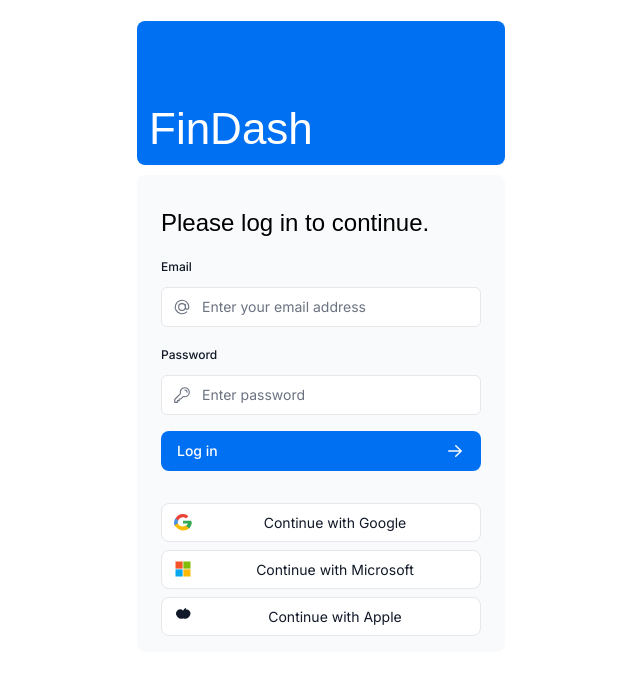
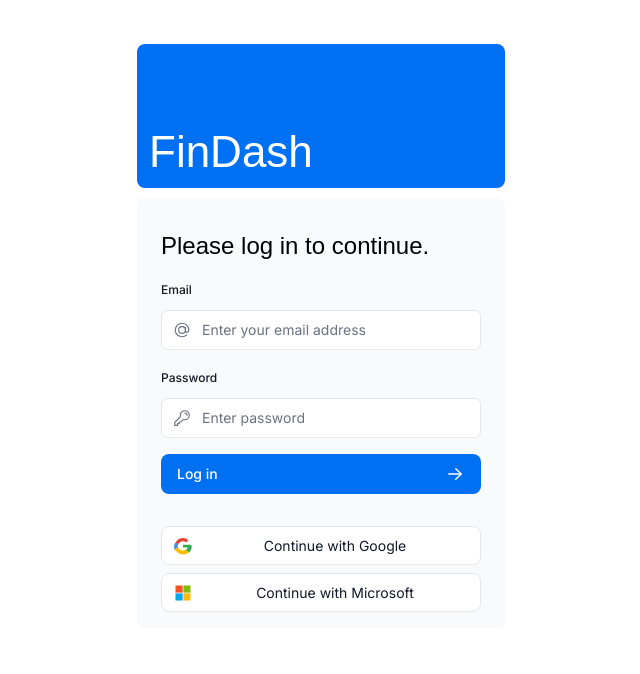
Before and after one commit to jitani04/FinDash, a Next.js app: page /login in a window 1280 px wide. Shown: the top 674 px of the page, without its empty margins (319-959 px from the left). Built offline with nearby package versions, Linux system fonts and the light colour scheme; no server answers; a web font is replaced by a local one.

Commit message:
remove apple sign in

```diff
--- a/app/components/supabase-auth.tsx
+++ b/app/components/supabase-auth.tsx
@@ -25,21 +25,12 @@ function IconMicrosoft() {
   );
 }
 
-function IconApple() {
-  return (
-    <svg width="18" height="18" viewBox="0 0 24 24" aria-hidden>
-      <path fill="currentColor" d="M16.365 1.43c-.8.02-2.08.56-2.74 1.24-.6.61-1.13 1.58-1.02 2.5 1.08.04 2.29-.7 2.95-1.37.68-.7 1.17-1.49 0-2.37zM12 4.5c-2-2.06-5.28-2.05-7.27-.3-1.55 1.26-2.58 3.9-1.8 6.2.95 2.89 3.45 5.36 6.46 5.36.44 0 .89-.06 1.33-.18 1.05-.29 2.11-.29 3.15 0 .44.12.89.18 1.33.18 3.02 0 5.52-2.47 6.47-5.36.77-2.3-.25-4.94-1.8-6.2C17.28 2.44 14 2.44 12 4.5z"/>
-    </svg>
-  );
-}
-
 export default function SupabaseAuth(): React.ReactElement {
-  async function handleOAuth(provider: "google" | "microsoft" | "apple") {
+  async function handleOAuth(provider: "google" | "microsoft") {
     try {
-      const providerMap: Record<"google" | "microsoft" | "apple", Provider> = {
+      const providerMap: Record<"google" | "microsoft", Provider> = {
         google: "google",
         microsoft: "azure",
-        apple: "apple",
       };
       const supabaseProvider = providerMap[provider];
       await supabase.auth.signInWithOAuth({ provider: supabaseProvider });
@@ -87,16 +78,6 @@ export default function SupabaseAuth(): React.ReactElement {
         <IconMicrosoft />
         <span style={{ flex: 1, textAlign: "center" }}>Continue with Microsoft</span>
       </button>
-
-      <button
-        type="button"
-        onClick={() => handleOAuth("apple")}
-        style={buttonStyle}
-        aria-label="Sign in with Apple"
-      >
-        <IconApple />
-        <span style={{ flex: 1, textAlign: "center" }}>Continue with Apple</span>
-      </button>
     </div>
   );
 }
```
